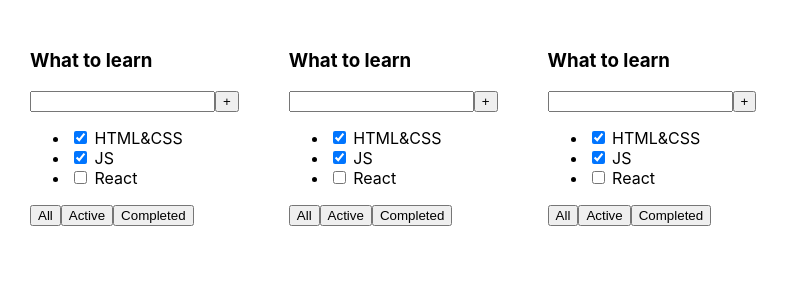
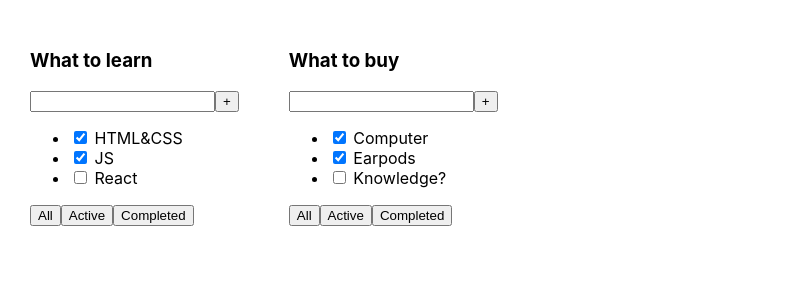
Before and after one commit to rybaaa/ToDoList, a React (Create React App) app: page / in a window 1280 px wide. Shown: the top 300 px of the page, without its empty margins (0-789 px from the left). Built offline with nearby package versions, Linux system fonts and the light colour scheme.

Commit message:
1st lesson

```diff
--- a/src/App.tsx
+++ b/src/App.tsx
@@ -1,13 +1,28 @@
 import React from 'react';
 import './App.css';
 import TodoList from "./TodoList";
+import todoList from "./TodoList";
 
 function App() {
+    const todolistTitle = 'What to learn'
+    const tasks = [
+        {id: 1, title: 'HTML&CSS', isDone: true},
+        {id: 2, title: 'JS', isDone: true},
+        {id: 3, title: 'React', isDone: false}
+    ]
+    const todolistTitle2 = 'What to buy'
+    const tasks2 = [
+        {id: 4, title: 'Computer', isDone: true},
+        {id: 5, title: 'Earpods', isDone: true},
+        {id: 6, title: 'Knowledge?', isDone: false}
+    ]
+
+
     return (
         <div className="App">
-            <TodoList />
-            <TodoList />
-            <TodoList />
+            <TodoList tasks={tasks} title={todolistTitle}/>
+            <TodoList tasks={tasks2} title={todolistTitle2}/>
+
         </div>
     );
 }
--- a/src/TodoList.tsx
+++ b/src/TodoList.tsx
@@ -1,17 +1,29 @@
 import React from "react";
 
-const TodoList = () => {
+type TodoListPropsType = {
+    title: string
+    tasks: Array<TaskType>
+}
+
+type TaskType = {
+    id: number
+    title: string
+    isDone: boolean
+}
+
+
+const TodoList = (props: TodoListPropsType) => {
     return (
         <div>
-            <h3>What to learn</h3>
+            <h3>{props.title}</h3>
             <div>
                 <input/>
                 <button>+</button>
             </div>
             <ul>
-                <li><input type="checkbox" checked={true}/> <span>HTML&CSS</span></li>
-                <li><input type="checkbox" checked={true}/> <span>JS</span></li>
-                <li><input type="checkbox" checked={false}/> <span>React</span></li>
+                <li><input type="checkbox" checked={props.tasks[0].isDone}/> <span>{props.tasks[0].title}</span></li>
+                <li><input type="checkbox" checked={props.tasks[1].isDone}/> <span>{props.tasks[1].title}</span></li>
+                <li><input type="checkbox" checked={props.tasks[2].isDone}/> <span>{props.tasks[2].title}</span></li>
             </ul>
             <div>
                 <button>All</button>
```
